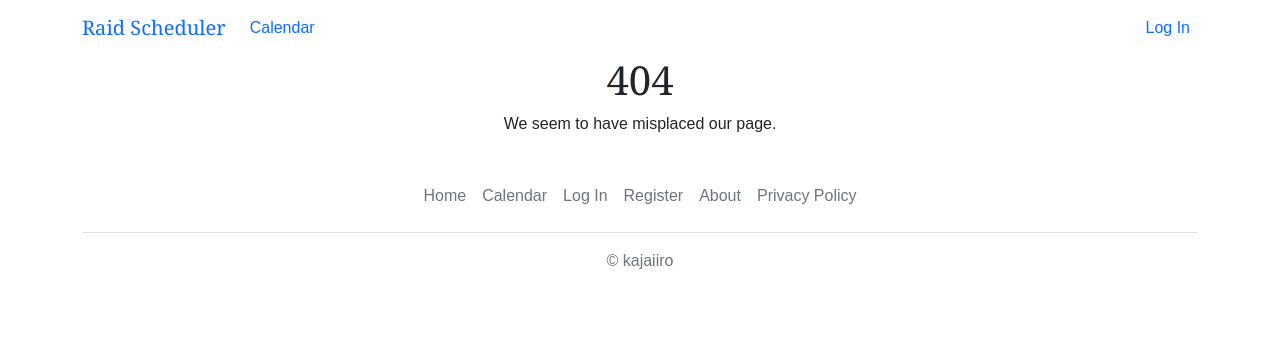
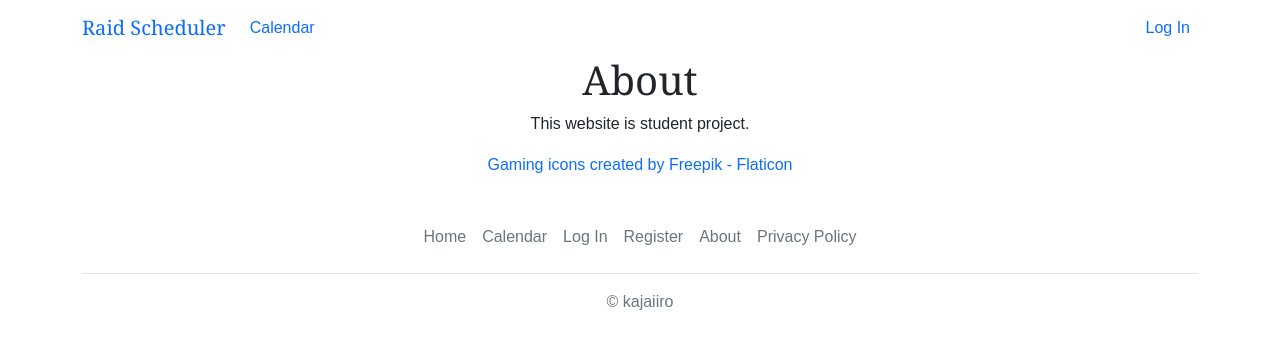
Before and after one commit to kajaiiro/raid-scheduler, a React (Create React App) app: page /about in a window 1280 px wide. Before the commit this address had no page. Shown: the top 348 px of the page. Built offline with nearby package versions, Linux system fonts and the light colour scheme.

Commit message:
Add about page, credit to favicon

```diff
--- a/src/Router.jsx
+++ b/src/Router.jsx
@@ -1,6 +1,7 @@
 import 'bootstrap/dist/css/bootstrap.min.css';
 import React from 'react';
 import { Route, Routes } from 'react-router-dom';
+import About from './pages/About';
 import CreateEvent from './pages/CreateEvent';
 import Event from './pages/Event';
 import Home from './pages/Home';
@@ -20,6 +21,7 @@ export default function Router() {
             <Route path="/event/:id/edit" element={<UpdateEvent />} />
             <Route path="*" element={<NotFound />} />
             <Route path="/privacypolicy" element={<PrivacyPolicy />} />
+            <Route path="/about" element={<About />} />
             <Route path="/register" element={<Register />} />
             <Route path="/login" element={<Login />} />
         </Routes>
--- /dev/null
+++ b/src/pages/About/index.jsx
@@ -0,0 +1,18 @@
+import React from 'react';
+import Container from 'react-bootstrap/Container';
+
+export default function About() {
+    return (
+        <Container className="text-center">
+            <h1>About</h1>
+            <p>This website is student project.</p>
+
+            <a
+                href="https://www.flaticon.com/free-icons/gaming"
+                title="gaming icons"
+            >
+                Gaming icons created by Freepik - Flaticon
+            </a>
+        </Container>
+    );
+}
--- a/src/pages/PrivacyPolicy/index.jsx
+++ b/src/pages/PrivacyPolicy/index.jsx
@@ -534,10 +534,8 @@ export default function PrivacyPolicy() {
             </p>
             <ul>
                 <li>
-                    By visiting this page on our website:{' '}
-                    <a href="raidscheduler.online/contact">
-                        raidscheduler.online/contact
-                    </a>
+                    By sending us email to our address
+                    support@raidscheduler.online
                 </li>
             </ul>
         </Container>
```
